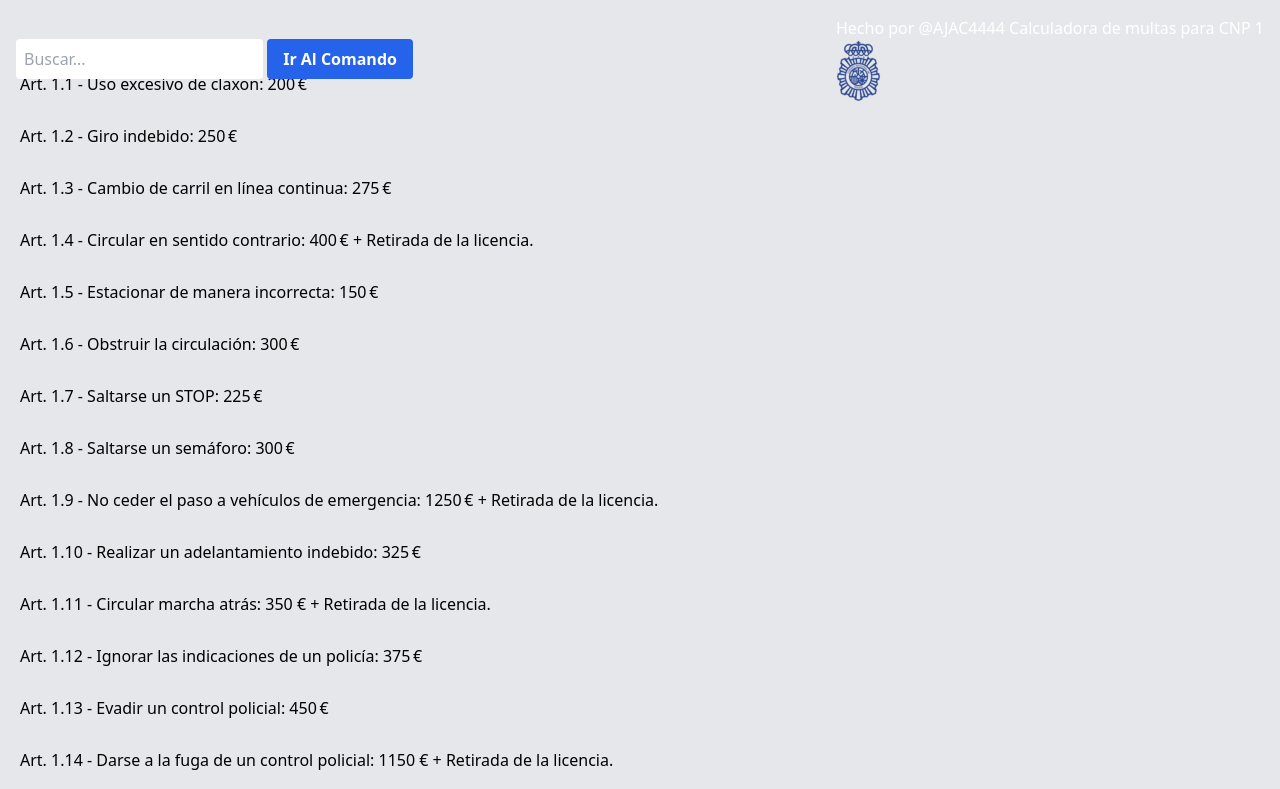
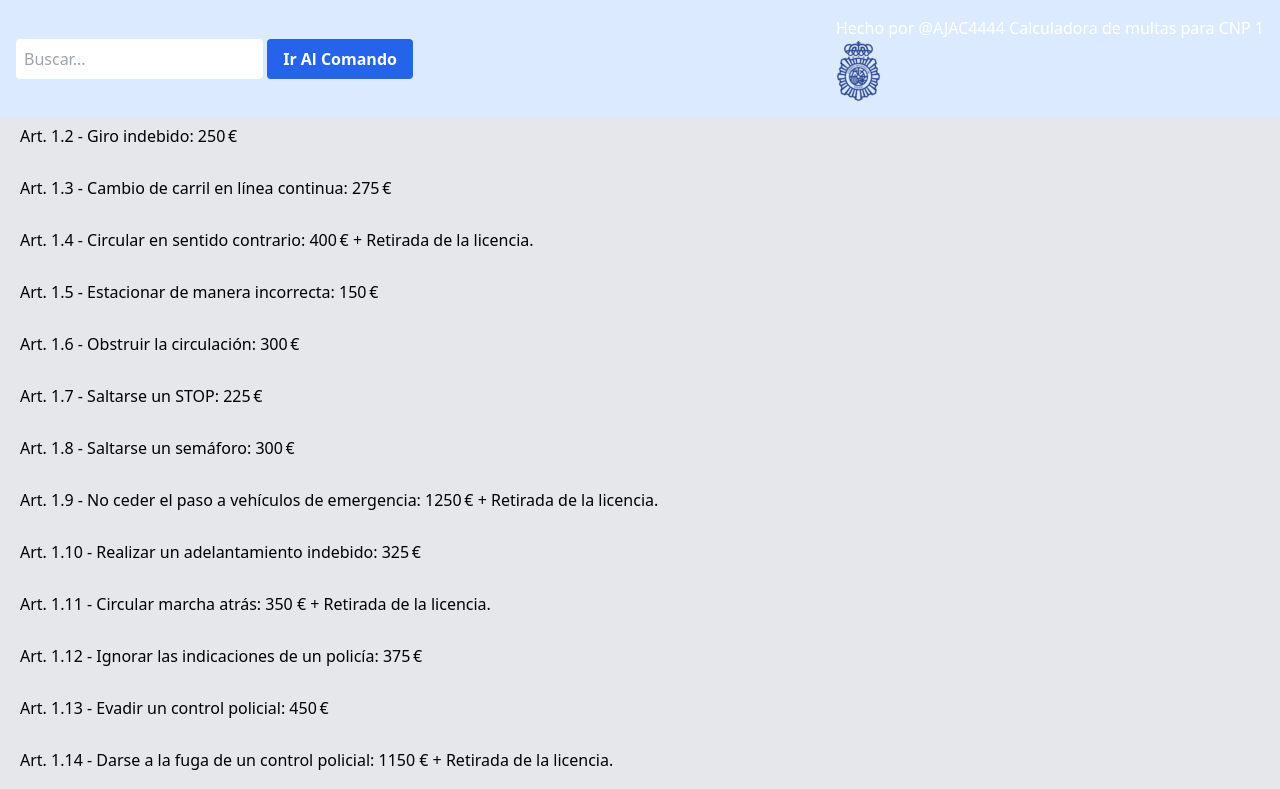
Before and after one commit to Javibeth/Multas-CNP, a plain HTML site: page index.html in a window 1280 px wide. Shown: the top 789 px of the page. Drawn offline with nearby package versions, Linux system fonts and the light colour scheme.

Commit message:
Update index.html

```diff
--- a/index.html
+++ b/index.html
@@ -14,7 +14,7 @@
 </style>
 
 <body class="bg-gray-200 p-200">
-    <div class="bg-blue-1000 p-4 fixed top-0 left-0 w-full z-500">
+    <div class="bg-blue-100 p-4 fixed top-0 left-0 w-full z-100">
         <div class="container flex justify-between items-center">
             <!-- Searchbar en la navbar -->
             <div>
```
